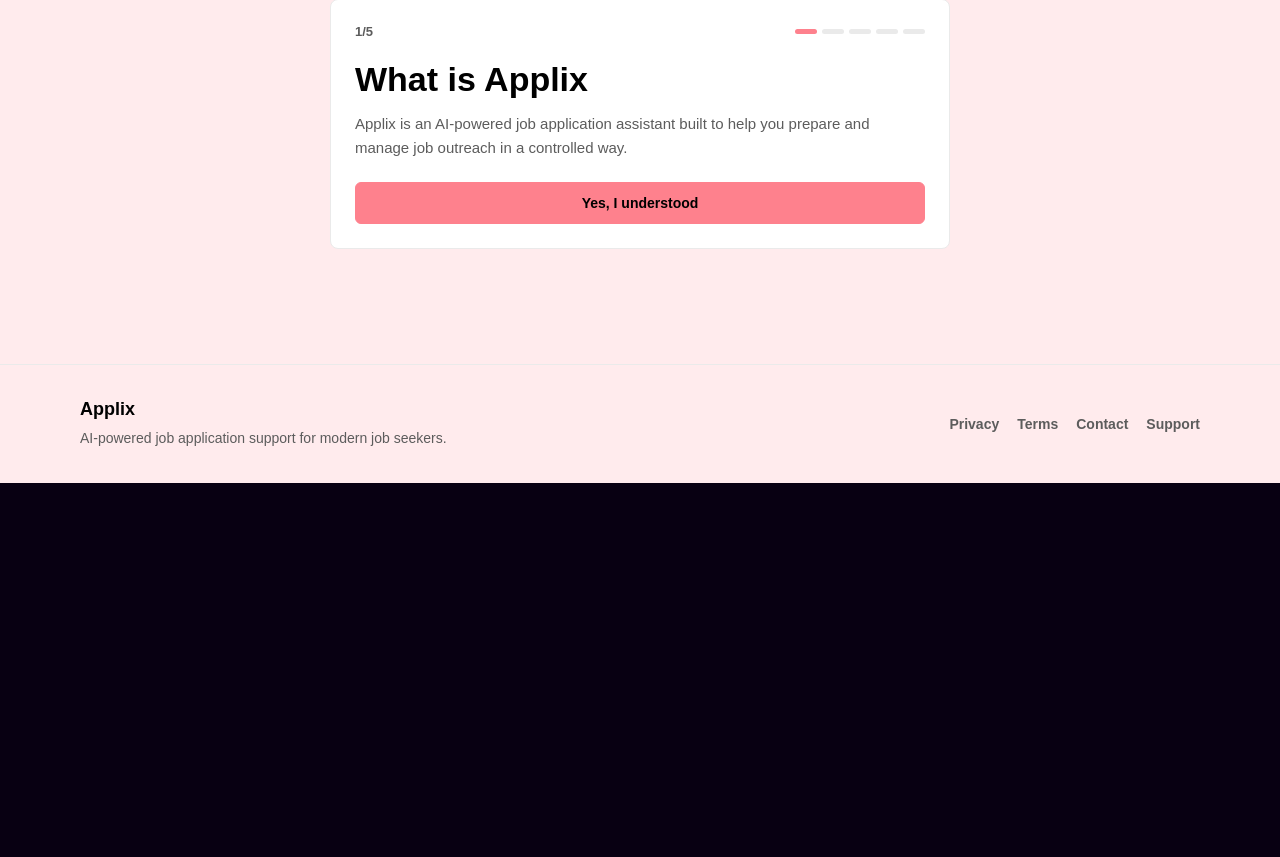
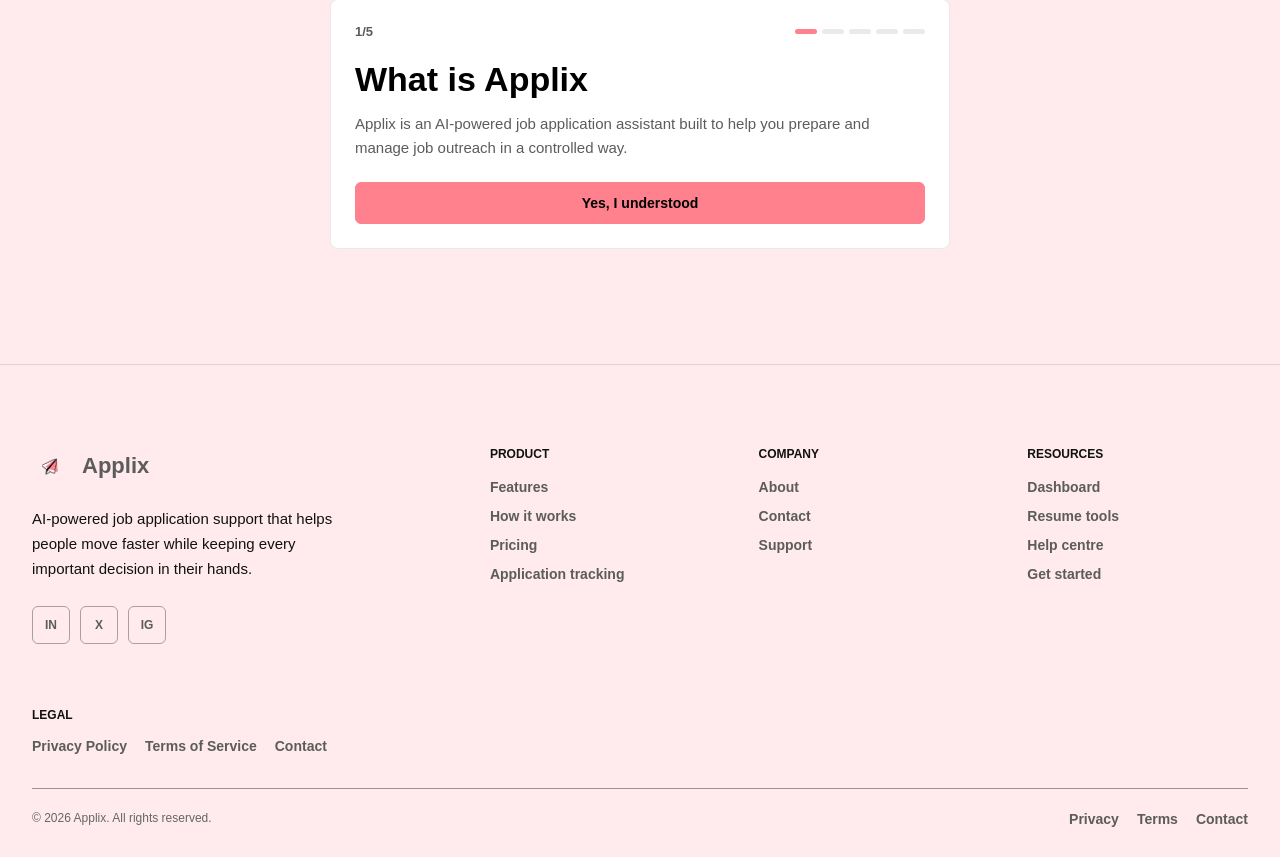
Before and after one commit to Calsie-ai/Calsie, a Next.js app in the folder frontend/: page / in a window 1280 px wide. Shown: the part 6352-7209 px from the top of the page. Before the commit the page ends 6835 px from the top, so only its background shows below. Built offline with nearby package versions, Linux system fonts and the light colour scheme.

Commit message:
Add structured footer to landing page

```diff
--- a/frontend/app/page.tsx
+++ b/frontend/app/page.tsx
@@ -2,6 +2,7 @@
 
 import { useState } from "react";
 import { getSupabaseClient } from "../lib/supabaseClient";
+import AppFooter from "./components/AppFooter";
 import PricingSection from "./components/PricingSection";
 
 const navLinks = [
@@ -227,12 +228,7 @@ export default function HomePage() {
         </div>
       </section>
 
-      <footer className="applix-footer">
-        <div className="applix-container applix-footer-inner">
-          <div className="applix-footer-brand"><strong>Applix</strong><p>AI-powered job application support for modern job seekers.</p></div>
-          <nav className="applix-footer-links" aria-label="Footer navigation"><a href="/privacy">Privacy</a><a href="/terms">Terms</a><a href="/contact">Contact</a><a href="/support">Support</a></nav>
-        </div>
-      </footer>
+      <AppFooter />
     </main>
   );
 }
```
